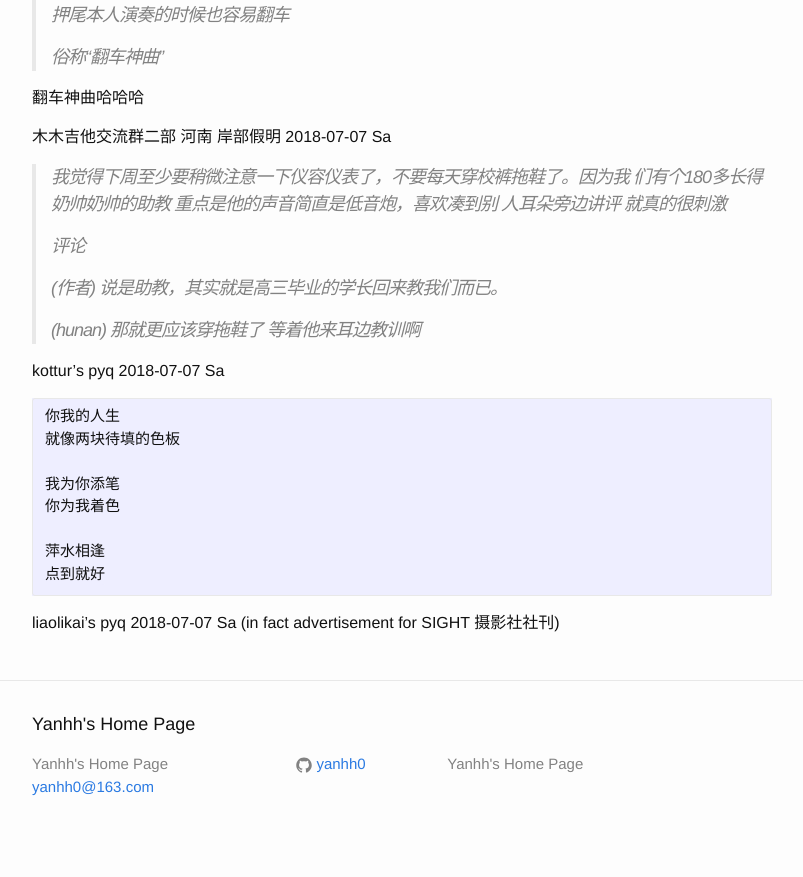
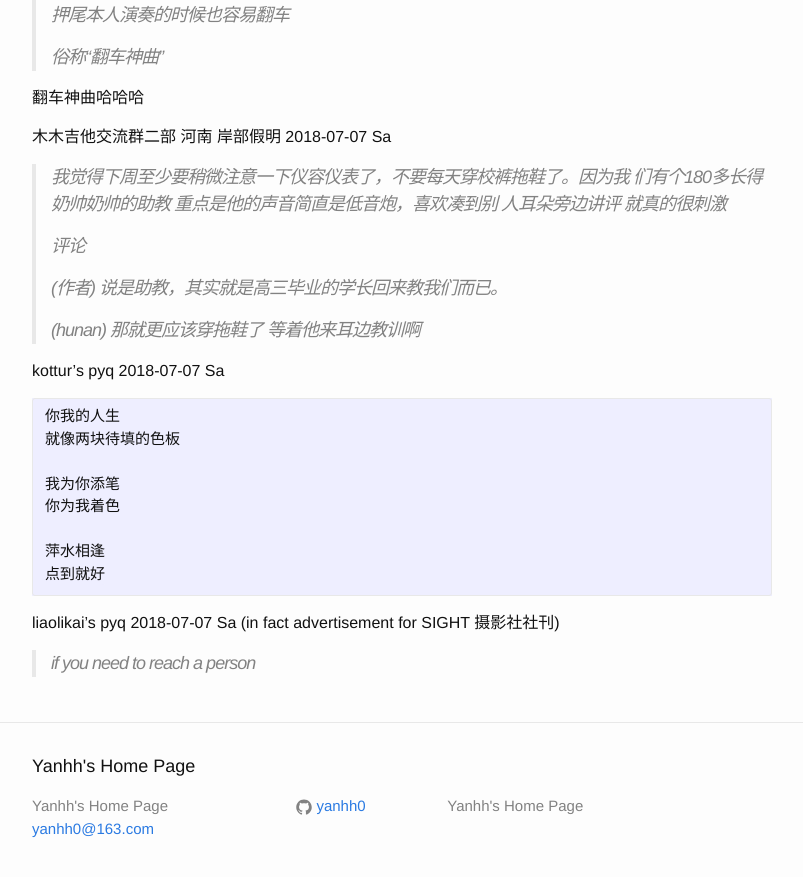
Before and after one commit to ggaarder7/yanhh0.github.io, a Jekyll site: the page built from blog/_posts/2018-07-01-quotes.md, in a window 1280 px wide and 900 px high, scrolled down 1148 px. Shown: the top 877 px of the window, without its empty margins (238-1041 px from the left). Built offline with Jekyll 4.4.1, drawn with Linux system fonts in a browser that asks for light colours.

Commit message:
*** empty log message ***

```diff
--- a/blog/_posts/2018-07-01-quotes.md
+++ b/blog/_posts/2018-07-01-quotes.md
@@ -88,3 +88,5 @@ kottur's pyq 2018-07-07 Sa
 
 liaolikai's pyq 2018-07-07 Sa (in fact advertisement for SIGHT
 摄影社社刊)
+
+> if you need to reach a person
```
